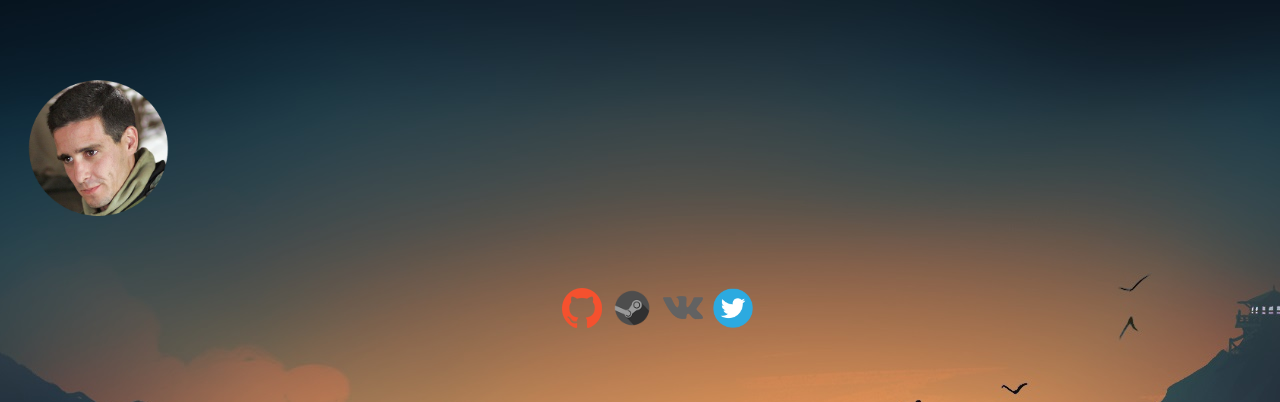
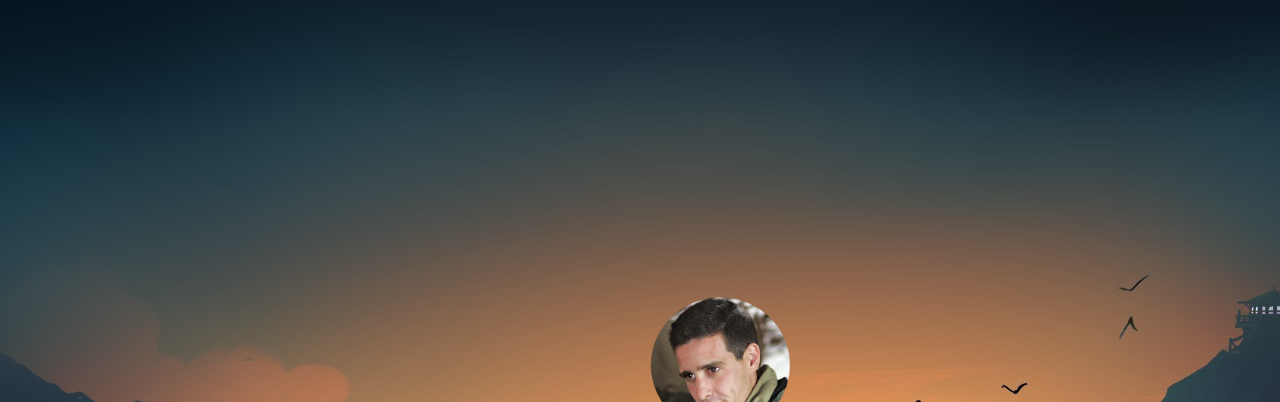
Before and after one commit to RealDiamond/realdiamond.github.io, a plain HTML site: page index.html in a window 1280 px wide. Shown: the top 402 px of the page. Drawn offline with nearby package versions, Linux system fonts and the light colour scheme.

Commit message:
Update style.css

```diff
--- a/css/style.css
+++ b/css/style.css
@@ -7,27 +7,30 @@ body {
   font-size: 40px;
 }
 
-.img{
-
-    padding-top: 180px;
-    padding-left: 30px;
+img{
+    position: fixed;
+    top: 280px;
+    left: 630px;
 	text-align: center;
-
 }
 
 .centerbutton {
-	text-align: center;
-	/*position: relative;*/
-    padding-top: 30px;
-    padding-left: 35px;
+    position: fixed;
+    top: 490px;
+    left: 620px;
+}
+
+
+.avatar {
+ text-align: center;
+ padding-top: 260px;
+ padding-right: 10px;
 }
 
 
 .text {
-  position: relative;
-  top: 400px;
-  left: -35px;
-  text-align: center;
+  padding-top: 420px;
+  padding-left: 595px;
 }
 
 
@@ -71,17 +74,17 @@ p {
 }
 
 .belize {
+  color: #00FFA9;
+}
+
+.pomegranate {
   color: #FFFFFF;
 }
 
-.pomegranate {
+.green {
   color: #00FFA9;
 }
 
-.green {
+.midnight {
   color: #FFFFFF;
 }
-
-.midnight {
-  color: #00FFA9;
-}
```
